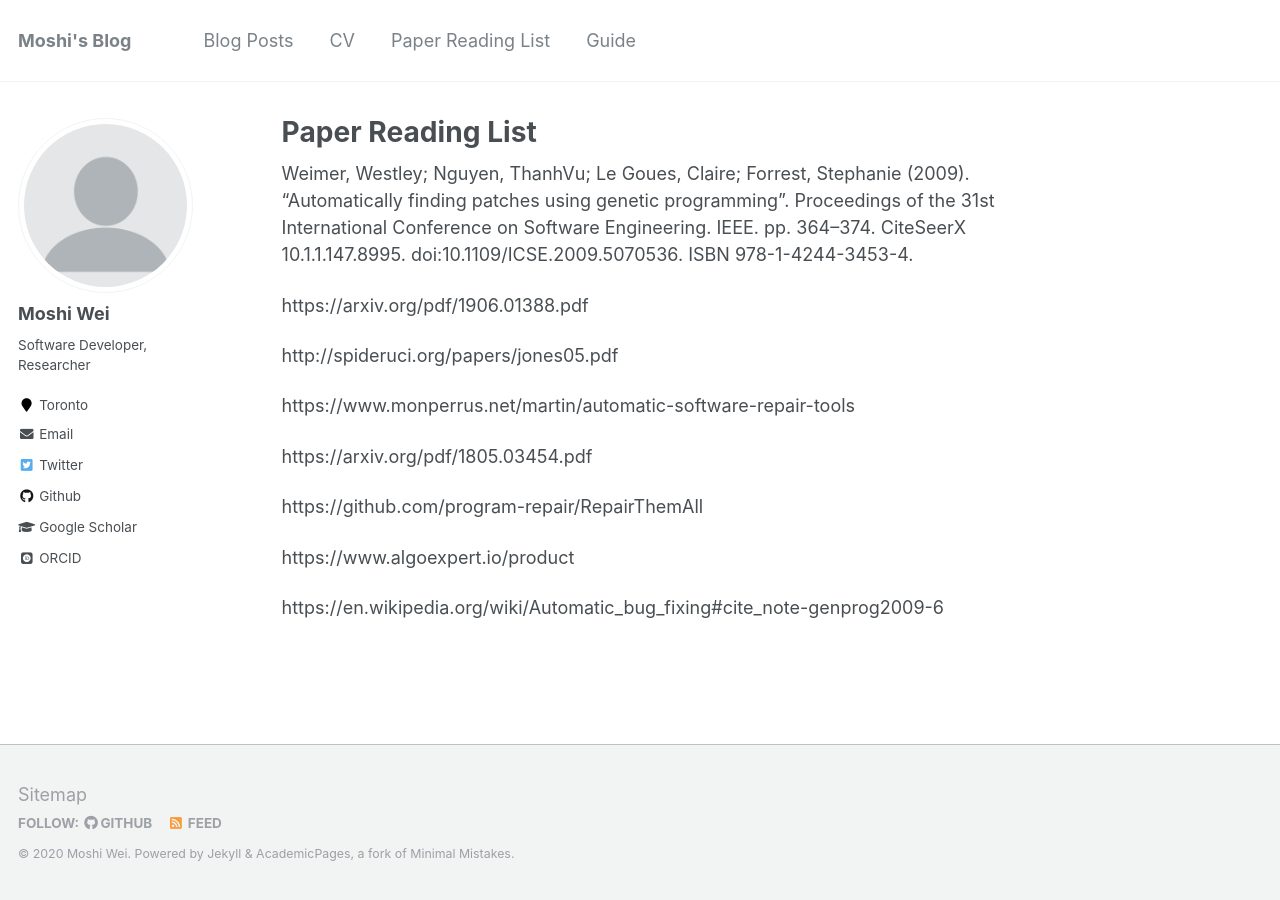
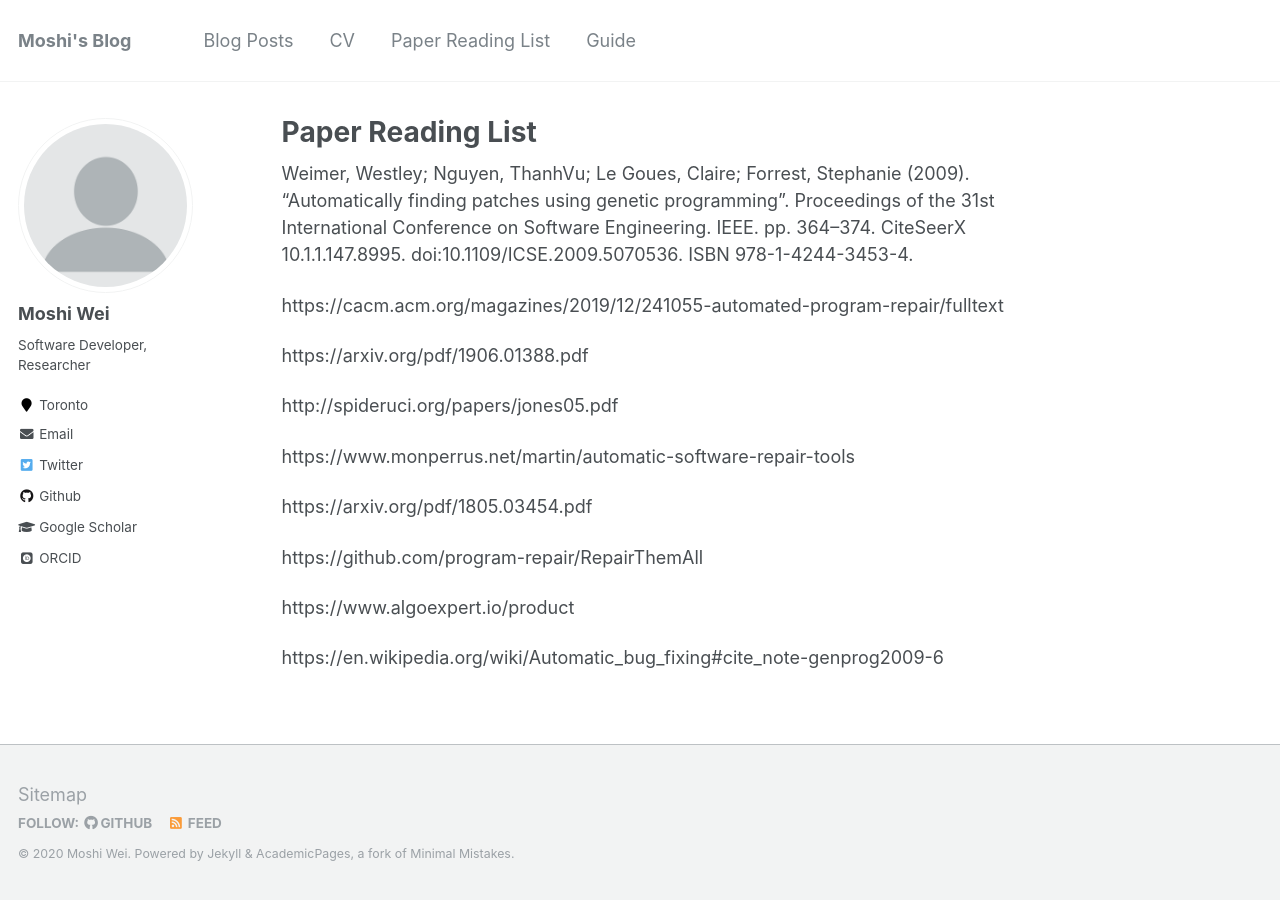
Before and after one commit to Moshiii/Moshiii.github.io, a Jekyll site: the page built from _pages/ppr_list.md, in a window 1280 px wide. Built offline with Jekyll 4.4.1, drawn with Linux system fonts in a browser that asks for light colours; some web fonts are replaced; part of the change alters nothing that is shown.

Commit message:
Update ppr_list.md

```diff
--- a/_pages/ppr_list.md
+++ b/_pages/ppr_list.md
@@ -9,6 +9,8 @@ redirect_from:
 
 Weimer, Westley; Nguyen, ThanhVu; Le Goues, Claire; Forrest, Stephanie (2009). "Automatically finding patches using genetic programming". Proceedings of the 31st International Conference on Software Engineering. IEEE. pp. 364–374. CiteSeerX 10.1.1.147.8995. doi:10.1109/ICSE.2009.5070536. ISBN 978-1-4244-3453-4.
 
+
+https://cacm.acm.org/magazines/2019/12/241055-automated-program-repair/fulltext
 
 https://arxiv.org/pdf/1906.01388.pdf
 
```
